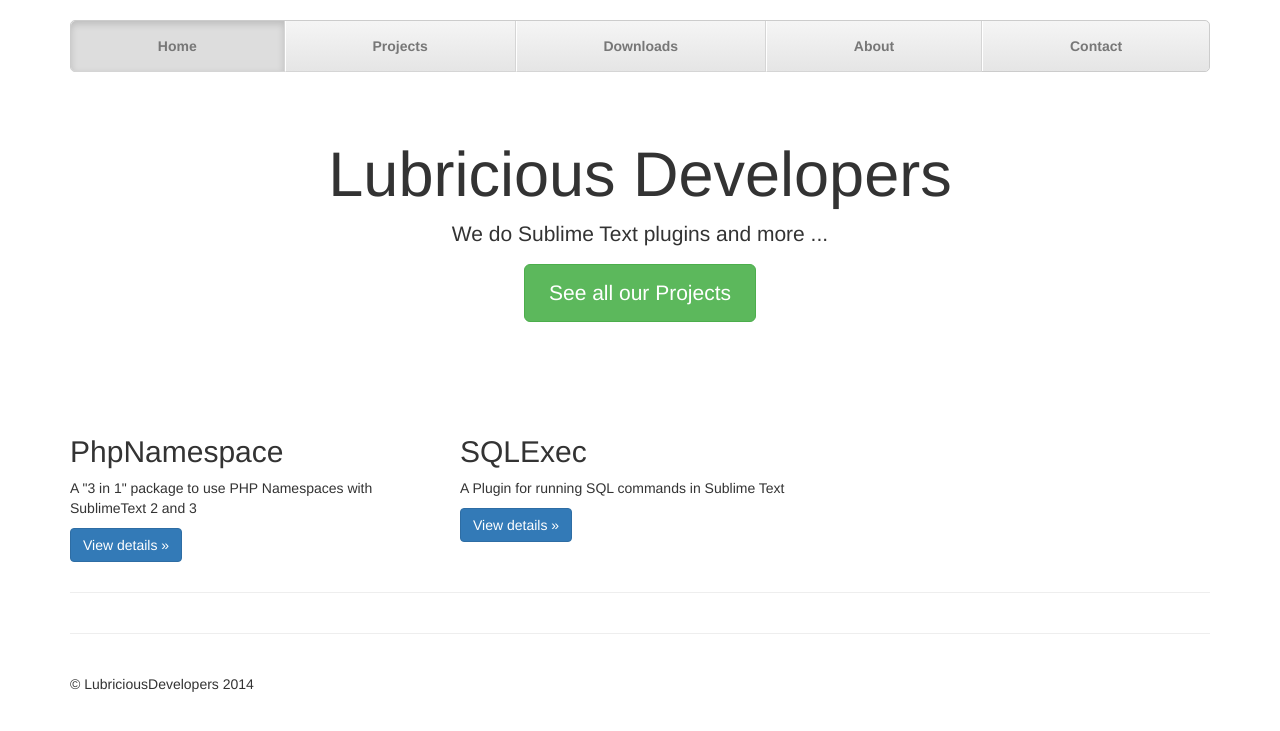
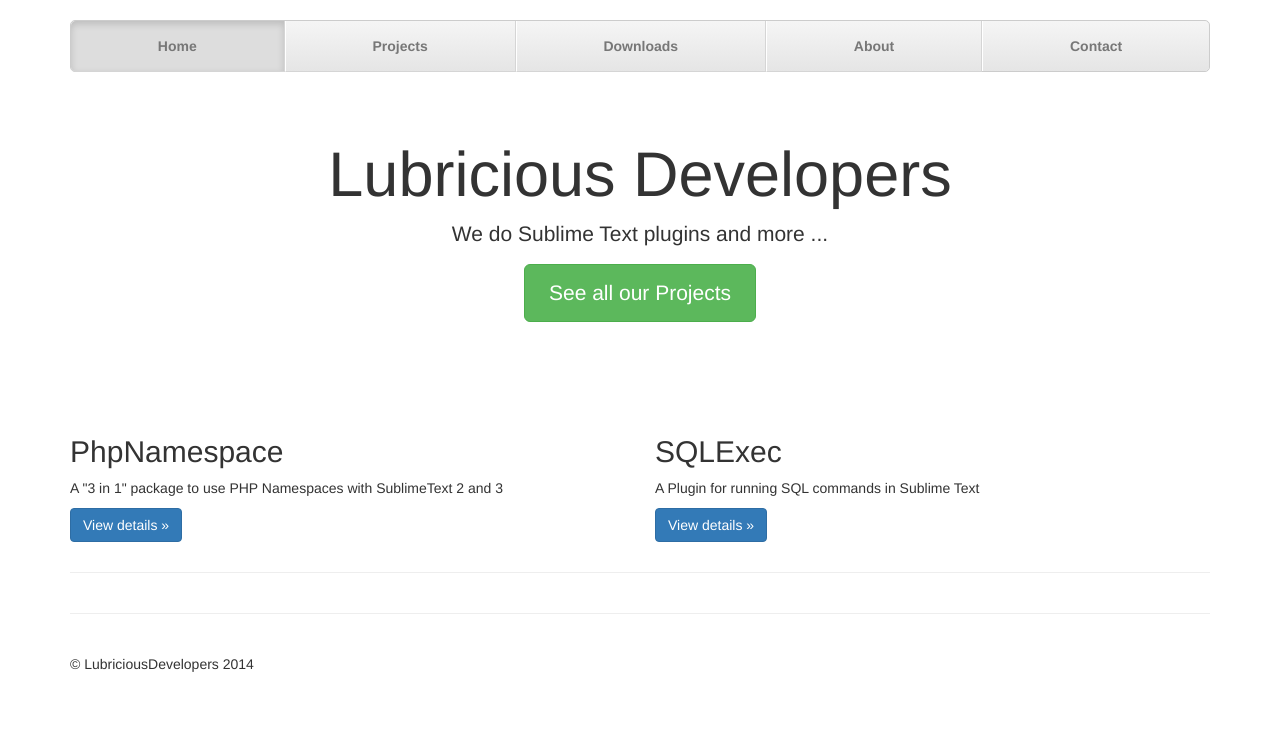
Before and after one commit to LubriciousDevelopers/lubriciousdevelopers.github.io, a Jekyll site: the page built from index.html, in a window 1280 px wide. Shown: the top 731 px of the page. Built offline with Jekyll 4.4.1, drawn with Linux system fonts in a browser that asks for light colours; nearby versions of some CDN libraries.

Commit message:
Fix layout css

```diff
--- a/_layouts/default.html
+++ b/_layouts/default.html
@@ -5,7 +5,6 @@
         <meta name="viewport" content="width=device-width, initial-scale=1">
         <meta name="description" content="">
         <meta name="author" content="">
-        <link rel="shortcut icon" href="../../assets/ico/favicon.ico">
 
         <title>{{ site.title }}</title>
 
@@ -13,7 +12,7 @@
         <link rel="stylesheet" href="http://netdna.bootstrapcdn.com/bootstrap/3.1.1/css/bootstrap.min.css">
 
         <!-- Custom styles for this template -->
-        <link href="css/justified-nav.css" rel="stylesheet">
+        <link href="/css/justified-nav.css" rel="stylesheet">
     </head>
 
     <body>
--- a/index.html
+++ b/index.html
@@ -11,7 +11,7 @@
 
 <div class="row">
     {% for project in site.data.projects %}
-        <div class="col-lg-4">
+        <div class="col-lg-6">
             <h2>{{ project.name }}</h2>
             <p>{{ project.summary }}</p>
             <p><a class="btn btn-primary" href="/projects/{{ project.slug }}" role="button">View details »</a></p>
```
